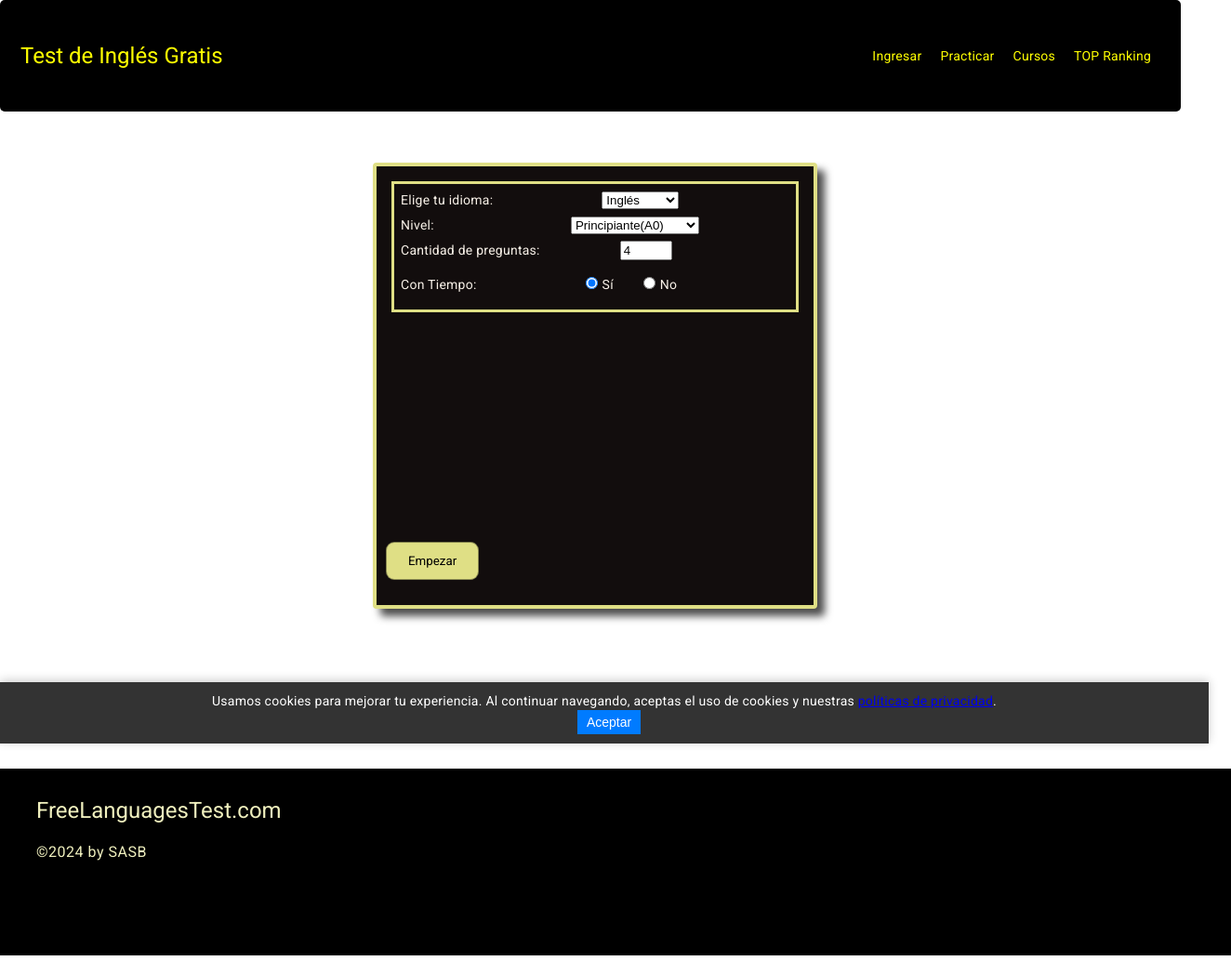
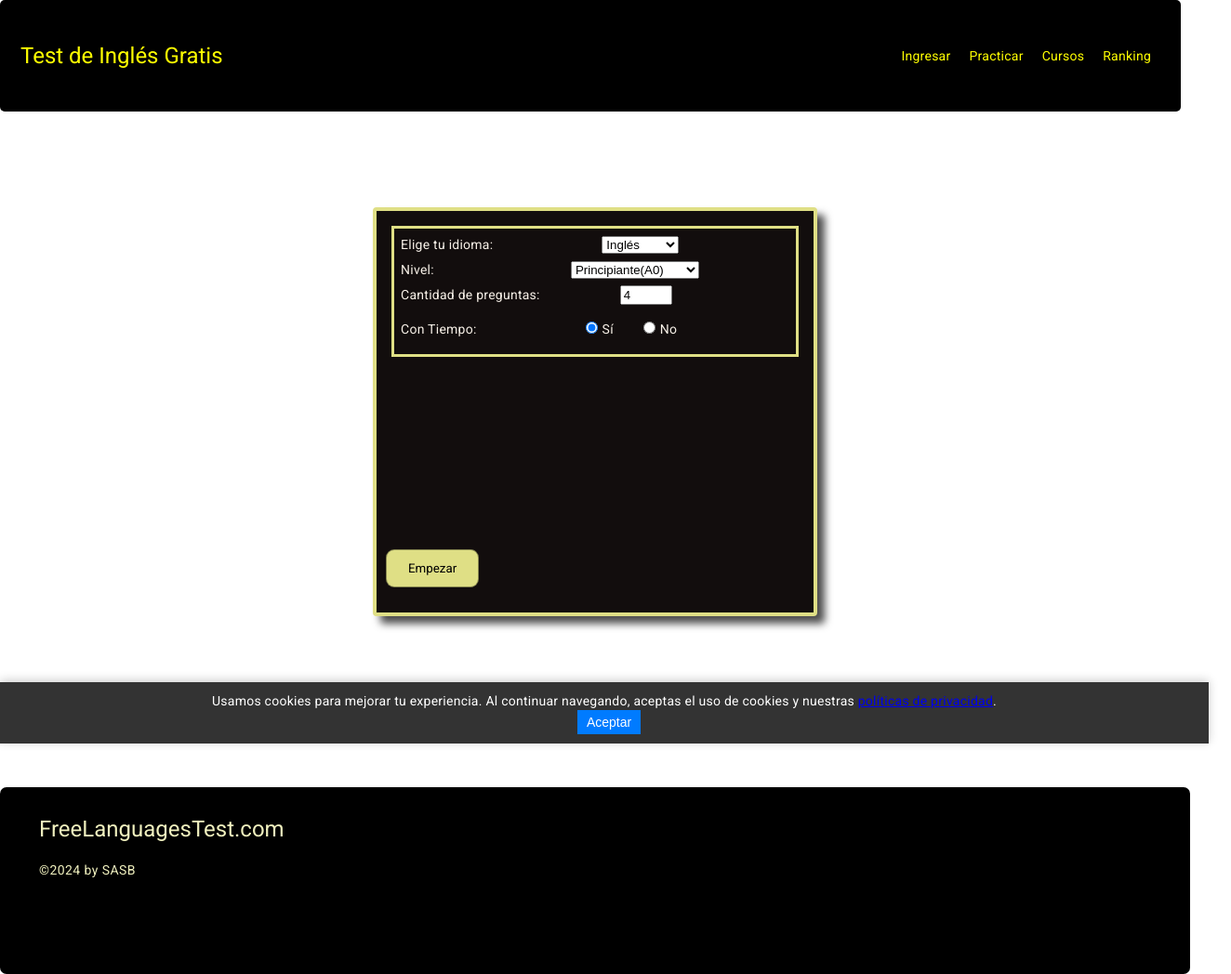
Before and after one commit to sebasxx85/englishProyect, an Angular app: page /home in a window 1280 px wide. Shown: the whole page at 93% size, 1324 px wide, since content can reach past the window. Built offline with nearby package versions, Linux system fonts and the light colour scheme.

Commit message:
movil fixed

```diff
--- a/src/app/Shared/components/footer/footer.component.scss
+++ b/src/app/Shared/components/footer/footer.component.scss
@@ -1,23 +1,22 @@
 
 footer {
-  width: 100%; /* Ocupar todo el ancho disponible */
   height: 177px;
   background-color: #000;
   color: #fff;
   padding: 10px 20px;
-  margin-top: 27px; /* Mantén el margen superior */
-  margin-bottom: 0; /* Ajusta el margen inferior si es necesario */
+  margin-top: 47px;
+  margin-bottom: 0;
   border: 2px solid rgba(0, 0, 0.7, 0.8); /* Borde ligero */
-  border-radius: 0; /* Opcional: elimina el borde redondeado para ocupar todo el ancho */
-  min-height: 15vh;
+  border-radius: 7px;
+  min-width: 100vh;
 }
 
 .titulo {
   color: rgb(240, 240, 190);
-    margin-left: 17px;
+  margin-left: 20px; /* Opcional: margen interno para texto */
   margin-top: 17px;
-    align-items:flex-start;
-    size: 10px;
+  text-align: left; /* Alinea a la izquierda */
+  font-size: 24px; /* Ajusta el tamaño de fuente */
 }
 
 .titulo:hover {
@@ -25,9 +24,9 @@ footer {
 }
 
 .titulo2 {
-    align-items: flex-end;
   color: rgb(240, 240, 190);
-    margin-left: 17px;
-    margin-top: 17px;
-    size: 3px;
+  margin-left: 20px; /* Opcional: margen interno para texto */
+  margin-top: 10px;
+  text-align: left; /* Alinea a la izquierda */
+  font-size: 14px; /* Ajusta el tamaño de fuente */
 }
--- a/src/app/Shared/components/header/header.component.html
+++ b/src/app/Shared/components/header/header.component.html
@@ -8,7 +8,7 @@
     <a href="ingresar" >Ingresar</a>
     <a href="#">Practicar</a>
     <a href="#">Cursos</a>
-    <a href="#">TOP Ranking</a>
+    <a href="#">Ranking</a>
   </nav>
 
 </header>
--- a/src/app/Shared/components/header/header.component.scss
+++ b/src/app/Shared/components/header/header.component.scss
@@ -14,15 +14,22 @@ header {
   border: 2px solid rgba(0, 0, 0.5, 0.7); /* Borde ligero */
   border-radius: 5px;
   min-height: 15vh;
-  min-width: 75vh;
-  margin-bottom: 27px;
+  min-width: 70vh;
 }
 
-h1, a {
+h1{
   color: #ff0;
   margin: 0;
   text-align: left;
-  size: 12px;
+  size: 9px;
+  text-decoration: none;
+}
+
+a {
+  color: #ff0;
+  margin: 0;
+  text-align: left;
+  size: 7px;
   text-decoration: none;
 }
 
--- a/src/app/components/home/home.component.scss
+++ b/src/app/components/home/home.component.scss
@@ -24,7 +24,7 @@ select {
     display: flex;
     justify-content: center;
     align-items: center; /* Centra verticalmente si el contenedor tiene una altura fija */
-    min-height: 100vh;
+    min-height: 107vh;
     min-width: 94vh;
   }
 
@@ -35,7 +35,7 @@ select {
     margin-top: 30px;
     padding: 1rem;
     box-shadow: 8px 8px 8px rgba(0.0, 0.0, 0.7, 0.7); /* Añade sombra para mejor visibilidad */
-    min-height: 60vh;
+    min-height: 55vh;
     min-width: 15vh;
     background-color: rgb(18, 13, 13);
     position: relative; /* Posiciona el contenedor como relativo */
--- a/src/app/components/result/result.component.scss
+++ b/src/app/components/result/result.component.scss
@@ -24,8 +24,8 @@ select {
     display: flex;
     justify-content: center;
     align-items: center; /* Centra verticalmente si el contenedor tiene una altura fija */
-    min-height: 87vh;
-    min-width: 70vh;
+    min-height: 99vh;
+    min-width: 99vh;
   }
 
   .custom-card {
@@ -38,6 +38,7 @@ select {
     min-height: 40vh;
     background-color: rgb(18, 13, 13);
     position: relative; /* Posiciona el contenedor como relativo */
+    min-width: 17vh;
   }
 
   .button-container {
```
Lines whose indentation alone changed are shown as unchanged.
